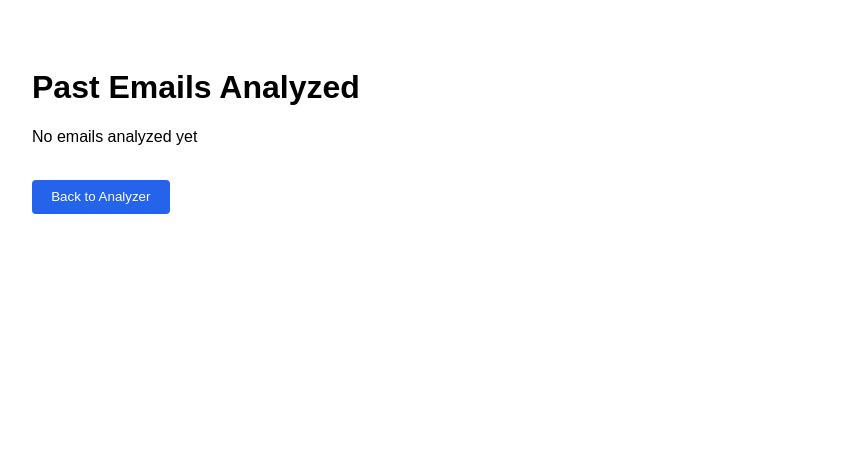
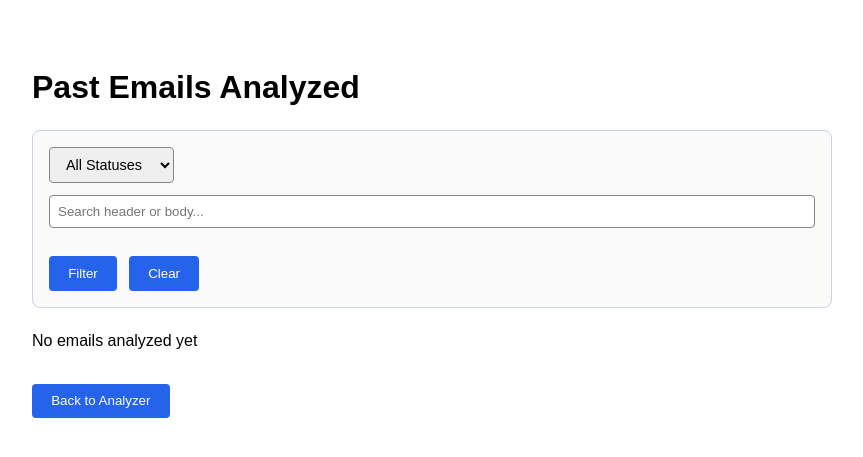
Before and after one commit to andrewzimmer132/email-metadata-reader, a Django app: page /past-emails/ in a window 1280 px wide. Shown: the part 54-511 px from the top of the page, without its empty margins (208-1071 px from the left). Run offline with Django 5.2, Linux system fonts and the light colour scheme; the visitor is signed in with stand-in values (Sample User, id 1); data that the repository does not hold is empty.

Commit message:
added filter & search to past emails list

```diff
--- a/analyzer/views.py
+++ b/analyzer/views.py
@@ -8,6 +8,7 @@ from analyzer.parser import analyze_header, analyze_body
 from analyzer.spoofed_chars import find_spoof_characters
 from django.views import View
 from datetime import timedelta
+from django.db.models import Q
 
 
 # Create your views here.
@@ -186,9 +187,19 @@ class PastEmailsAnalyzedView(View):
         if not request.user.is_authenticated:
             return redirect('login')
         past_emails = Email.objects.all().order_by('-id')
+        status = request.GET.get('status', '').strip()
+        query = request.GET.get('q', '').strip()
+        if status:
+            past_emails = past_emails.filter(status=status)
+        if query:
+            past_emails = past_emails.filter(
+                Q(header__icontains=query) | Q(body__icontains=query)
+            )
         context = {
            'is_authenticated': True,
            'past_emails': past_emails,
+           'selected_status': status,
+           'search_query': query,
         }
         return render(request, 'analyzer/past_emails.html', context)
 
--- a/static/css/style.css
+++ b/static/css/style.css
@@ -179,3 +179,104 @@ button:hover {
     color: #333;
     line-height: 1.5;
 }
+
+/*filter*/
+.filter-bar {
+    display: flex;
+    gap: 0.75rem;
+    flex-wrap: wrap;
+    align-items: center;
+    margin: 1.5rem 0;
+    padding: 1rem;
+    background: #fafafa;
+    border-radius: 8px;
+    border: 1px solid #c9d2e3;
+}
+
+.filter-select, .filter-input {
+    padding: 0.5rem 0.75rem;
+    border: 1px solid #868686;
+    border-radius: 4px;
+    font-size: 0.9rem;
+    margin: 0;
+}
+
+.filter-input {
+    flex: 1;
+    min-width: 200px;
+}
+
+.btn-secondary {
+    background: #646e81;
+}
+
+.btn-secondary:hover {
+    background: #6e90c0;
+}
+
+/*email list*/
+.email-list {
+    display: flex;
+    flex-direction: column;
+    gap: 1rem;
+}
+
+.email-row {
+    display: flex;
+    justify-content: space-between;
+    align-items: center;
+    gap: 1rem;
+    background: #ffffff;
+    padding: 1rem 1.25rem;
+    border-radius: 8px;
+    box-shadow: 0px 2px 8px rgba(0, 0, 0, 0.1);
+    border-left: 4px solid #2563eb;
+}
+
+.email-info {
+    flex: 1;
+    min-width: 0;
+}
+
+.email-preview {
+    margin: 0.4rem 0 0 0;
+    font-size: 0.85rem;
+    color: #646464;
+    word-break: break-word;
+}
+
+.email-actions {
+    display: flex;
+    gap: 0.75rem;
+    flex-shrink: 0;
+}
+
+.btn-danger {
+    background: #dc2626;
+}
+
+.btn-danger:hover {
+    background: #811313;
+}
+
+.status-badge {
+    display: inline-block;
+    padding: 0.15rem 0.6rem;
+    border-radius: 12px;
+    font-size: 0.75rem;
+    font-weight: bold;
+    text-transform: uppercase;
+    letter-spacing: 0.5px;
+}
+
+.status-safe { background: #b9fdda; color: #087556; }
+.status-unsafe { background: #facfcf; color: #a21919; }
+.status-spam\/scam { background: #f8e59c; color: #947b19; }
+.status-pending { background: #a2a7b0; color: #2f3949; }
+
+.no-results {
+    text-align: center;
+    color: #646464;
+    padding: 2rem;
+    font-style: italic;
+}
--- a/templates/analyzer/past_emails.html
+++ b/templates/analyzer/past_emails.html
@@ -3,6 +3,21 @@
 {% block content %}
 
 <h1>Past Emails Analyzed</h1>
+
+<form method="GET" action="{% url 'past_emails' %}" class="filter-bar">
+    <select name="status" class="filter-select">
+        <option value="">All Statuses</option>
+        <option value="pending" {% if selected_status == 'pending' %}selected{% endif %}>Pending</option>
+        <option value="safe" {% if selected_status == 'safe' %}selected{% endif %}>Safe</option>
+        <option value="unsafe" {% if selected_status == 'unsafe' %}selected{% endif %}>Unsafe</option>
+        <option value="spam/scam" {% if selected_status == 'spam/scam' %}selected{% endif %}>Spam/Scam</option>
+    </select>
+    <input type="text" name="q" class=""filter-input" placeholder="Search header or body..." value="{{ search_query }}">
+    <button type="submit">Filter</button>
+    <a href="{% url 'past_emails' %}">
+        <button type="button" class=""btn-secondary>Clear</button>
+    </a>
+</form>
 
 {% if past_emails %}
     {% for  email in past_emails %}
```
Also changed, not shown: analyzer/migrations/0004_remove_email_email_email_body_email_header.py (added).
